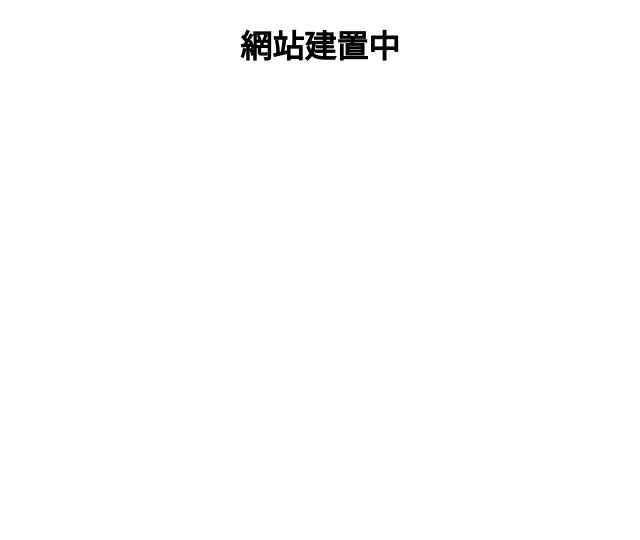
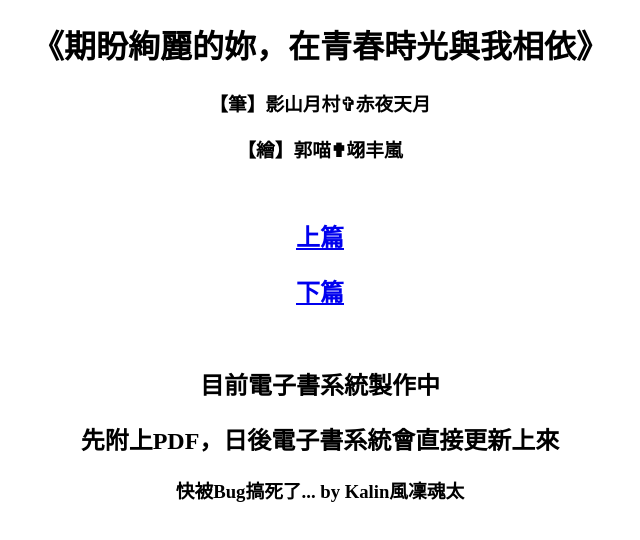
Before and after one commit to KalinLai-void/Aoi, a plain HTML site: page birthday2024/index.html in a window 1280 px wide. Shown: the whole page, without its empty margins (320-960 px from the left). Drawn offline with Linux system fonts and the light colour scheme.

Commit message:
upload pdf

```diff
--- a/birthday2024/index.html
+++ b/birthday2024/index.html
@@ -7,7 +7,16 @@
 
 <body>
 	<center>
-		<h1 style="font-family: '微軟正黑體';">網站建置中</h1>
+		<h1 style="font-family: '微軟正黑體';">《期盼絢麗的妳，在青春時光與我相依》</h1>
+		<h3 style="font-family: '微軟正黑體';">【筆】影山月村✞赤夜天月</h3>
+		<h3 style="font-family: '微軟正黑體';">【繪】郭喵✟翊丰嵐</h3>
+		<br>
+		<h2 style="font-family: '微軟正黑體';"><a href="https://drive.google.com/file/d/1OEQzPLE7V9h8ZBIZec9TEMQYFkEU3jXT/view?usp=sharing" target="_blank">上篇</a></h2>
+		<h2 style="font-family: '微軟正黑體';"><a href="https://drive.google.com/file/d/1TbTtBet18mZx9HK5hQSBTX19GTIBj5Gp/view?usp=sharing" target="_blank">下篇</a></h2>
+		<br>
+		<h2 style="font-family: '微軟正黑體';">目前電子書系統製作中</h2>
+		<h2 style="font-family: '微軟正黑體';">先附上PDF，日後電子書系統會直接更新上來</h2>
+		<h3 style="font-family: '微軟正黑體';">快被Bug搞死了... by Kalin風凜魂太</h3>
 	</center>
 </body>
 </html>
```
